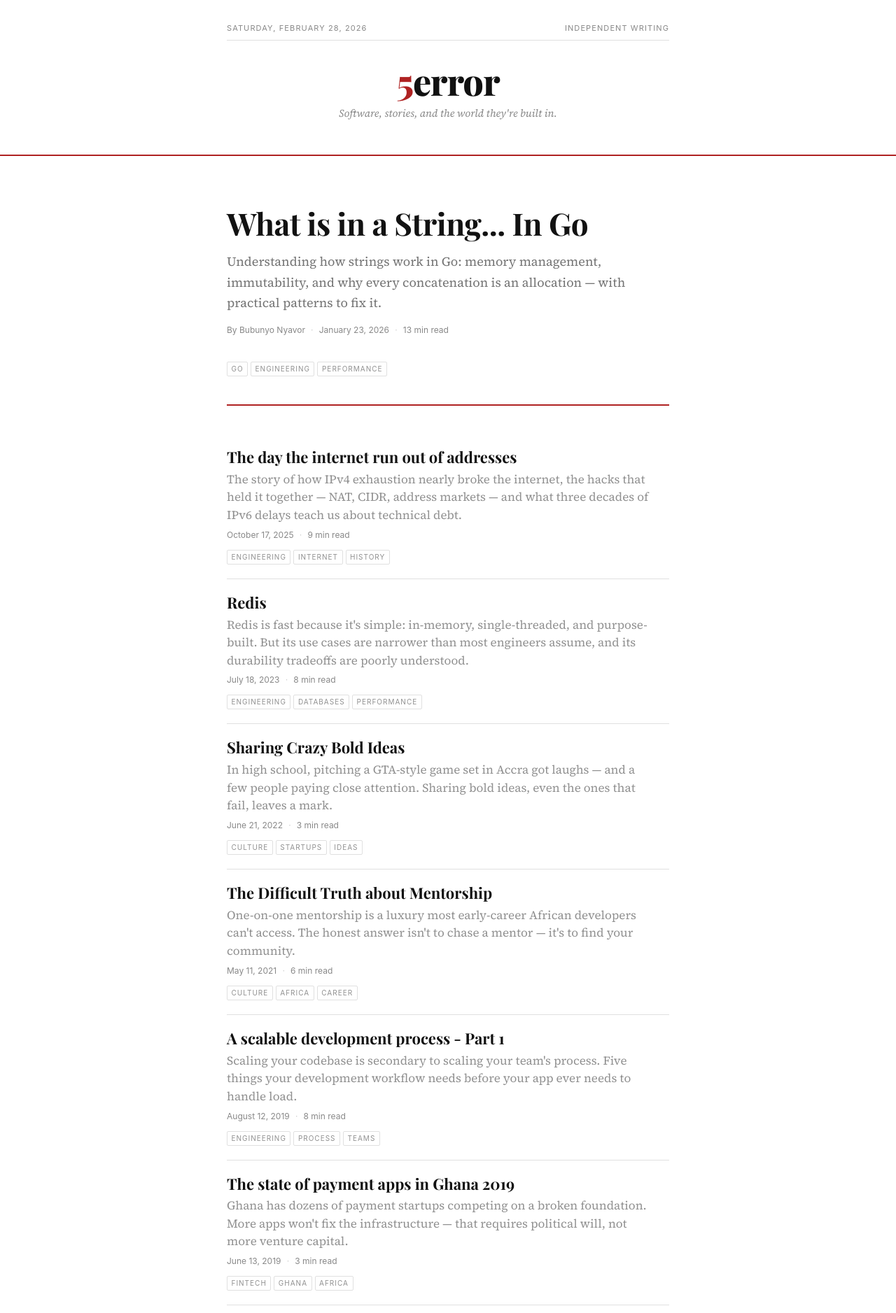
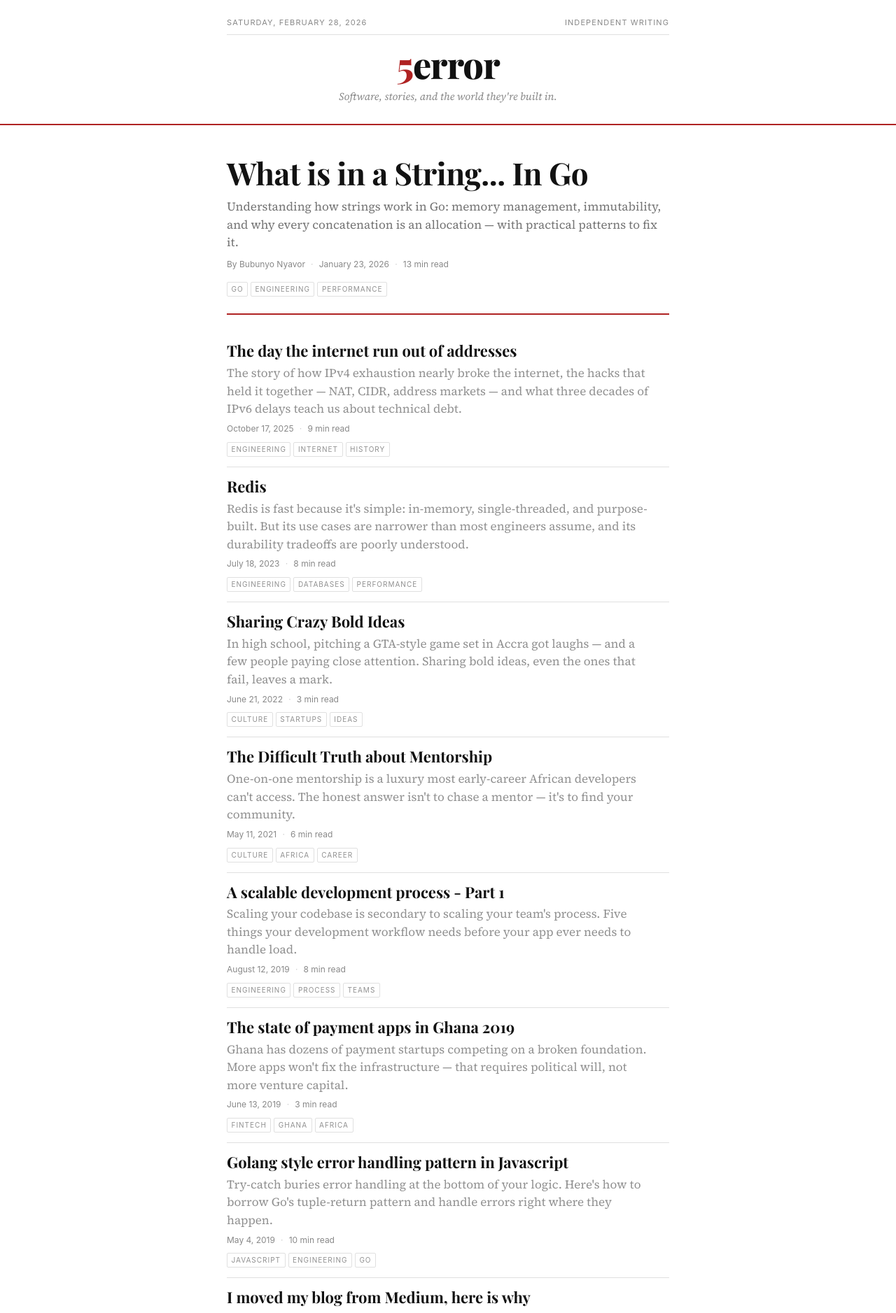
Before and after one commit to bubunyo/bubunyo.github.io, a Jekyll site: the page built from index.html, in a window 1280 px wide. Shown: the top 1877 px of the page at 70% size. Built offline with Jekyll 4.4.1, drawn with Linux system fonts in a browser that asks for light colours; some web fonts are replaced.

Commit message:
aesthetics

```diff
--- a/assets/scss/_layout.scss
+++ b/assets/scss/_layout.scss
@@ -40,7 +40,7 @@ hr {
 }
 
 .container {
-  padding: $base-spacing;
+  padding: 1rem $base-spacing;
   margin-left: auto;
   margin-right: auto;
   max-width: 680px;
@@ -77,7 +77,7 @@ hr {
 
 .site-masthead {
   text-align: center;
-  padding: 2rem 0 1.5rem;
+  padding: 1rem 0 0.75rem;
 }
 
 .masthead-title {
@@ -118,10 +118,10 @@ hr {
 // ─── Featured Post ────────────────────────────────────────────────────────────
 
 .post-featured {
-  padding-top: 2.5rem;
-  padding-bottom: 2.5rem;
+  padding-top: 1.5rem;
+  padding-bottom: 1.5rem;
   border-bottom: 2px solid $red-color;
-  margin-bottom: 2.5rem;
+  margin-bottom: 1.5rem;
 }
 
 .post-category {
@@ -131,7 +131,7 @@ hr {
   letter-spacing: 0.15em;
   text-transform: uppercase;
   color: #888888;
-  margin-bottom: 0.75rem;
+  margin-bottom: 0.4rem;
 }
 
 .post-featured-title {
@@ -140,7 +140,7 @@ hr {
   font-size: rem(30);
   line-height: 1.1;
   letter-spacing: -0.01em;
-  margin: 0.5rem 0 1rem;
+  margin: 0.25rem 0 0.75rem;
   color: #121212;
 
   @media (min-width: 600px) {
@@ -162,17 +162,17 @@ hr {
 
 .post-featured-desc {
   font-family: $base-font-family;
-  font-size: rem(18);
+  font-size: rem(17);
   color: #737373;
-  line-height: 1.625;
-  margin: 0 0 1rem;
+  line-height: 1.5;
+  margin: 0 0 0.6rem;
 }
 
 .post-featured-meta {
   font-family: $sans-font-family;
   font-size: rem(12);
   color: #888888;
-  margin: 0 0 2rem;
+  margin: 0 0 0.75rem;
 }
 
 // ─── Post List ────────────────────────────────────────────────────────────────
@@ -198,7 +198,7 @@ hr {
   display: flex;
   justify-content: space-between;
   align-items: flex-start;
-  padding: 1.25rem 0;
+  padding: 0.875rem 0;
   margin-bottom: 0;
 }
 
@@ -258,7 +258,7 @@ hr {
 }
 
 .post-item-tags {
-  margin: 0.5rem 0 0;
+  margin: 0.35rem 0 0;
   padding: 0;
 }
 
@@ -266,7 +266,7 @@ hr {
   display: flex;
   flex-wrap: wrap;
   gap: 0.4rem;
-  margin-bottom: 2rem;
+  margin-bottom: 1.25rem;
 }
 
 .tag-pill {
@@ -291,8 +291,8 @@ hr {
 
 .site-footer {
   @extend .clearfix;
-  margin-top: 3rem;
-  padding: 2rem 0 0;
+  margin-top: 1.5rem;
+  padding: 1.25rem 0 0;
   border-top: 2px solid $red-color;
 
   a {
@@ -311,7 +311,7 @@ hr {
   display: flex;
   justify-content: space-between;
   gap: 2rem;
-  margin-bottom: 2rem;
+  margin-bottom: 1.25rem;
 }
 
 .footer-brand {
@@ -366,7 +366,7 @@ hr {
 
 .footer-bottom {
   border-top: 1px solid #e0e0e0;
-  padding: 1rem 0;
+  padding: 0.75rem 0;
 
   small {
     font-family: $sans-font-family;
@@ -379,8 +379,8 @@ hr {
 // ─── Post page ────────────────────────────────────────────────────────────────
 
 .post-article {
-  padding-top: 3rem;
-  padding-bottom: 3rem;
+  padding-top: 1.75rem;
+  padding-bottom: 1.75rem;
 }
 
 .post-header-category {
@@ -390,7 +390,7 @@ hr {
   letter-spacing: 0.15em;
   text-transform: uppercase;
   color: #737373;
-  margin-bottom: 0.75rem;
+  margin-bottom: 0.4rem;
 }
 
 .post-title {
@@ -399,7 +399,7 @@ hr {
   font-size: rem(36);
   line-height: 1.1;
   letter-spacing: -0.01em;
-  margin: 0 0 1.25rem;
+  margin: 0 0 0.75rem;
   color: #121212;
 
   @media (min-width: 600px) {
@@ -415,8 +415,8 @@ hr {
   font-size: rem(12);
   color: #737373;
   border-bottom: 1px solid #d4d4d4;
-  padding-bottom: 1.5rem;
-  margin-bottom: 2rem;
+  padding-bottom: 0.875rem;
+  margin-bottom: 1.25rem;
 }
 
 .post-content {
@@ -426,15 +426,15 @@ hr {
   color: #121212;
 
   p {
-    margin-bottom: 1.5rem;
+    margin-bottom: 1.25rem;
   }
 
   h2, h3, h4 {
     font-family: $heading-font-family;
     font-weight: 700;
     letter-spacing: -0.01em;
-    margin-top: 2rem;
-    margin-bottom: 0.75rem;
+    margin-top: 1.5rem;
+    margin-bottom: 0.5rem;
     color: #121212;
   }
 
@@ -464,8 +464,8 @@ hr {
 
 .post-back {
   border-top: 1px solid #d4d4d4;
-  margin-top: 3rem;
-  padding-top: 1.5rem;
+  margin-top: 1.75rem;
+  padding-top: 1rem;
 
   a {
     font-family: $sans-font-family;
```
